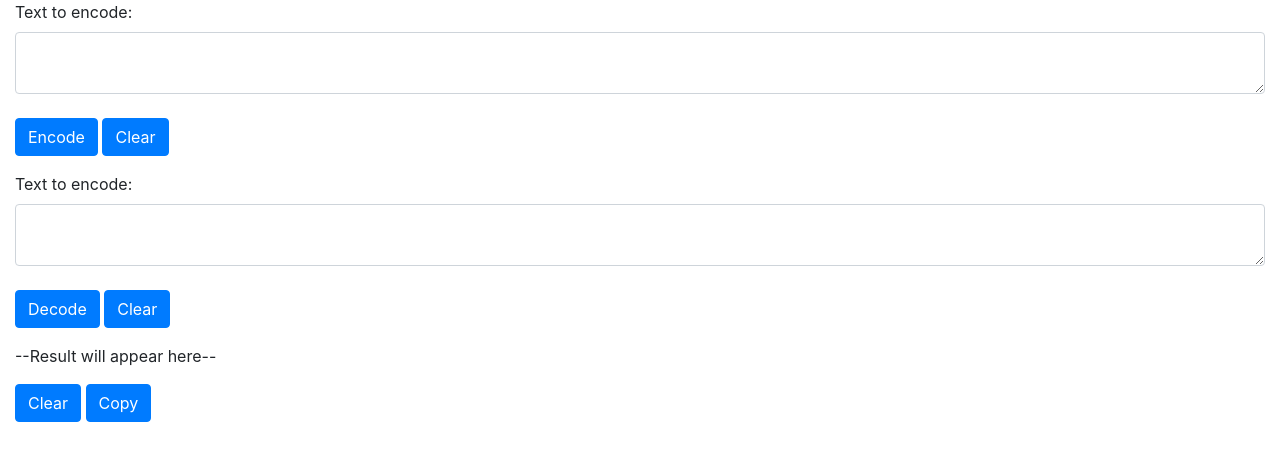
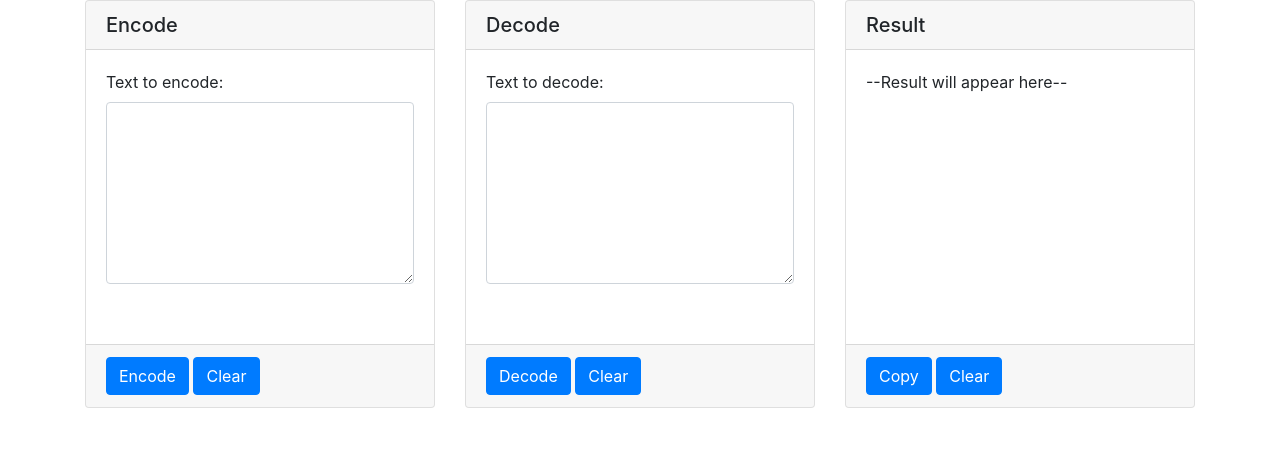
Before and after one commit to Zero-Width-Whitespace/zero-width-website, a plain HTML site: page index.html in a window 1280 px wide. Drawn offline with nearby package versions, Linux system fonts and the light colour scheme.

Commit message:
improved styling
improved html styling plus some fixes for styling-related changes

```diff
--- a/index.html
+++ b/index.html
@@ -8,31 +8,47 @@
         <title>Zero-Width Whitespace encoder / decoder</title>
     </head>
     <body>
-            <div id="encode" class="container-fluid">
-                <form id="encode-form">
+        <div class="container">
+            <div class="card-deck">
+                <div class="card">
+                    <h5 class="card-header">Encode</h5>
+                    <div class="card-body">
                         <div class="form-group">
                             <label for="plain-text">Text to encode:</label>
-                            <textarea class="form-control" id="plain-text"></textarea><br />
+                            <textarea class="form-control" rows=7 id="plain-text"></textarea><br />
+                        </div>
+                    </div>
+                    <div class="card-footer">
                         <input class="btn btn-primary" type="button" onclick="encode()" value="Encode" />
-                            <input class="btn btn-primary" type="button" onclick="clearForm(this.form.id)" value="Clear" />
+                        <input class="btn btn-primary" type="button" onclick="clearForm('plain-text')" value="Clear" />
                     </div>
-                </form>
                 </div>
 
-            <div id="decode" class="container-fluid">
-                <form id="decode-form">
+                <div class="card">
+                    <h5 class="card-header">Decode</h5>
+                    <div class="card-body">
                         <div class="form-group">
-                            <label for="cypher-text">Text to encode:</label>
-                            <textarea class="form-control" id="cypher-text"></textarea><br />
+                            <label for="cypher-text">Text to decode:</label>
+                            <textarea class="form-control" rows=7 id="cypher-text"></textarea><br />
+                        </div>
+                    </div>
+                    <div class="card-footer">
                         <input class="btn btn-primary" type="button" onclick="decode()" value="Decode" />
-                            <input class="btn btn-primary" type="button" onclick="clearForm(this.form.id)" value="Clear" />
+                        <input class="btn btn-primary" type="button" onclick="clearForm('cypher-text')" value="Clear" />
                     </div>
-                </form>
                 </div>
-            <div id="response-container" class="container-fluid">
-            <p id="response">--Result will appear here--</p>
+                <div class="card">
+                    <h5 class="card-header">Result</h5>
+                    <div class="card-body">
+                        <p id="response" class="card-text">--Result will appear here--</p>
+                    </div>
+                    <div class="card-footer">
+                        <input class="btn btn-primary" type="button" onclick="copyContent()" value="Copy" />
                         <input class="btn btn-primary" type="button" onclick="clearResults()" value="Clear" />
-            <input class="btn btn-primary" type="button" onclick="copyContent()" value="Copy" />
+                    </div>
+                </div>
+            </div>
+        </div>
         </div>
         <script src="script.js"></script>
     </body>
--- a/script.js
+++ b/script.js
@@ -26,8 +26,8 @@ async function decode() {
     }
 }
 
-async function clearForm(id) {
-    await document.getElementById(id).reset();
+function clearForm(id) {
+    document.getElementById(id).value = "";
 }
 
 function clearResults() {
```
Lines whose indentation alone changed are shown as unchanged.
